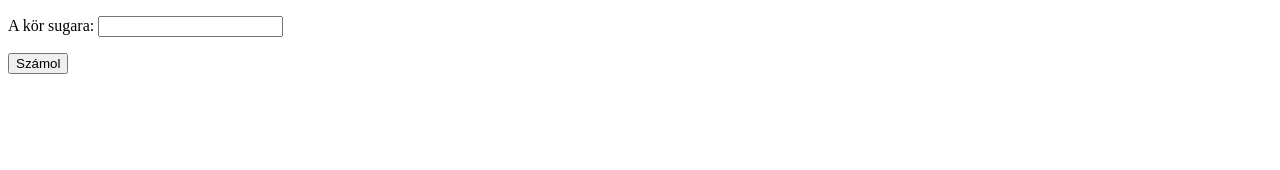
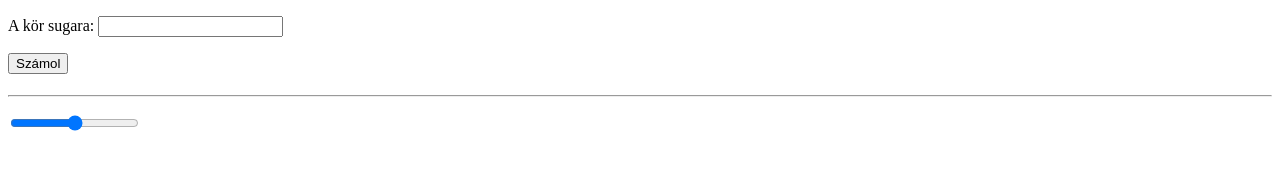
Before and after one commit to Natyi/Javascript-iskola, a plain HTML site: page nagyotmegy.html in a window 1280 px wide. Drawn offline with Linux system fonts and the light colour scheme.

Commit message:
csuszka dolog

```diff
--- a/nagyotmegy.html
+++ b/nagyotmegy.html
@@ -30,6 +30,14 @@
 
         }
 
+        function kalkulal() {
+            var sugarertek = document.getElementById("csuszka").value;
+            document.getElementById("ertek").innerHTML=sugarertek;
+
+
+
+        }
+
 
 
 
@@ -54,5 +62,15 @@
    <h1><div id="kerulet"></div></h1>
 
 
+    <hr>
+    <p>
+    <input id="csuszka" type="range" min="0" max="10" step="1" onchange="kalkulal()">
+    <span id="ertek"></span>
+    </p>
+
+
+
+
+
 </body>
 </html>
```
